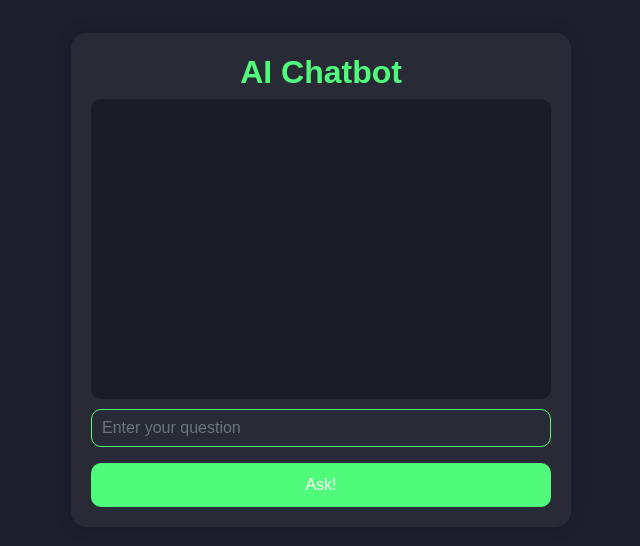
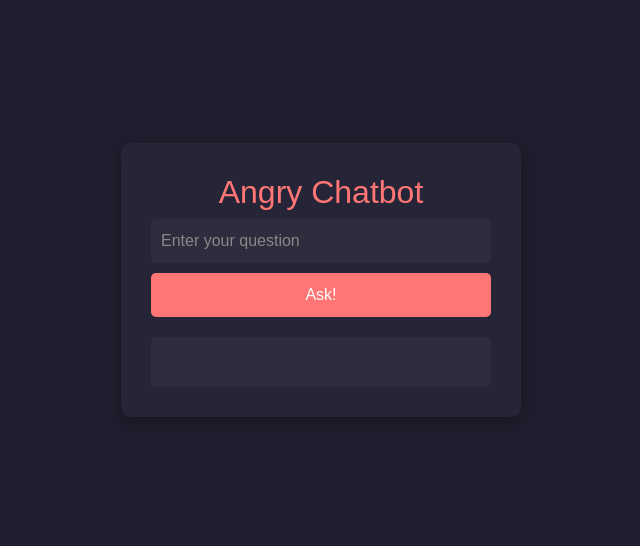
Before and after one commit to ILikeToCode-dev/SchoolBot, a plain HTML site: page index.html in a window 1280 px wide. Shown: the part 120-666 px from the top of the page, without its empty margins (319-959 px from the left). Drawn offline with nearby package versions, Linux system fonts and the light colour scheme.

Commit message:
Update index.html

```diff
--- a/index.html
+++ b/index.html
@@ -3,12 +3,14 @@
 <head>
     <meta charset="UTF-8">
     <meta name="viewport" content="width=device-width, initial-scale=1.0">
-    <title>WSP ChatBot</title>
+    <title>Angry Chatbot</title>
+
+    <!-- Bootstrap -->
     <link rel="stylesheet" href="https://cdnjs.cloudflare.com/ajax/libs/twitter-bootstrap/4.3.1/css/bootstrap.min.css">
     <script src="https://cdn.jsdelivr.net/npm/marked/marked.min.js"></script>
-    <link rel="icon" href="data:,">
+
+    <!-- Custom Styles -->
     <style>
-        /* Dark mode UI */
         body {
             background-color: #1e1e2e;
             color: white;
@@ -20,158 +22,104 @@
             margin: 0;
         }
         .chat-container {
-            width: 100%;
-            max-width: 500px;
-            background: #282a36;
-            padding: 20px;
-            border-radius: 15px;
-            box-shadow: 0px 0px 15px rgba(0, 0, 0, 0.2);
+            background: #252537;
+            padding: 30px;
+            border-radius: 10px;
+            box-shadow: 0px 4px 15px rgba(0, 0, 0, 0.3);
+            width: 400px;
+            text-align: center;
         }
         h2 {
-            text-align: center;
-            color: #50fa7b;
-            font-weight: bold;
+            color: #ff7675;
         }
-        .chat-box {
-            height: 300px;
-            overflow-y: auto;
+        input {
+            background: #2d2d3e;
+            border: none;
+            color: white;
             padding: 10px;
-            border-radius: 10px;
-            background: #1a1b26;
-            margin-bottom: 10px;
-            display: flex;
-            flex-direction: column;
+            width: 100%;
+            border-radius: 5px;
         }
-        .message {
+        input::placeholder {
+            color: #888;
+        }
+        button {
+            background: #ff7675;
+            color: white;
+            border: none;
             padding: 10px;
-            border-radius: 10px;
-            margin-bottom: 10px;
-            max-width: 80%;
-            animation: fadeIn 0.3s ease-in-out;
+            width: 100%;
+            margin-top: 10px;
+            border-radius: 5px;
+            transition: background 0.3s ease;
         }
-        .user-message {
-            background: #50fa7b;
-            color: black;
-            align-self: flex-end;
+        button:hover {
+            background: #e74c3c;
         }
-        .bot-message {
-            background: #44475a;
-            color: white;
-            align-self: flex-start;
+        #response {
+            background: #2d2d3e;
+            margin-top: 20px;
+            padding: 15px;
+            min-height: 50px;
+            border-radius: 5px;
+            transition: opacity 0.3s ease-in-out;
         }
-        /* Smooth fade-in effect */
-        @keyframes fadeIn {
-            from { opacity: 0; transform: translateY(5px); }
-            to { opacity: 1; transform: translateY(0); }
-        }
-        .typing {
-            font-style: italic;
-            color: #bbb;
-        }
-        /* Stylish input box */
-        .form-control {
-            background: #282a36;
-            color: white;
-            border: 1px solid #50fa7b;
-            border-radius: 10px;
-            padding: 10px;
-        }
-        .form-control:focus {
-            box-shadow: 0px 0px 10px #50fa7b;
-        }
-        /* Modern button style */
-        .btn-success {
-            background: #50fa7b;
-            border: none;
-            width: 100%;
-            padding: 10px;
-            font-size: 16px;
-            border-radius: 10px;
-            transition: 0.3s;
-        }
-        .btn-success:hover {
-            background: #40d67c;
+        .loading {
+            opacity: 0.5;
         }
     </style>
 </head>
 <body>
+
     <div class="chat-container">
-        <h2>AI Chatbot</h2>
-        <div class="chat-box" id="response"></div>
-        <div class="form-group">
-            <input type="text" class="form-control" id="userInput" placeholder="Enter your question">
-        </div>
-        <button class="btn btn-success" onclick="sendMessage()">Ask!</button>
+        <h2>Angry Chatbot</h2>
+        <input type="text" id="userInput" placeholder="Enter your question">
+        <button onclick="sendMessage()">Ask!</button>
+        <div id="response"></div>
     </div>
 
     <script>
         async function sendMessage() {
-            const inputField = document.getElementById('userInput');
+            const input = document.getElementById('userInput').value;
             const responseDiv = document.getElementById('response');
-            const userInput = inputField.value.trim();
-            if (!userInput) return;
 
-            // Add user message
-            const userMessage = document.createElement("div");
-            userMessage.className = "message user-message";
-            userMessage.textContent = userInput;
-            responseDiv.appendChild(userMessage);
+            if (!input) {
+                responseDiv.innerHTML = '⚠️ Please enter a message.';
+                return;
+            }
 
-            // Clear input field
-            inputField.value = "";
-
-            // Add typing indicator
-            const typingIndicator = document.createElement("div");
-            typingIndicator.className = "typing";
-            typingIndicator.textContent = "Bot is typing...";
-            responseDiv.appendChild(typingIndicator);
-
-            responseDiv.scrollTop = responseDiv.scrollHeight;
+            responseDiv.innerHTML = '⏳ Loading...';
+            responseDiv.classList.add('loading');
 
             try {
-                const response = await fetch("https://openrouter.ai/api/v1/chat/completions", {
-                    method: "POST",
+                const response = await fetch('https://openrouter.ai/api/v1/chat/completions', {
+                    method: 'POST',
                     headers: {
-                        Authorization: "Bearer YOUR_OPENROUTER_API_KEY",
-                        "HTTP-Referer": "https://www.sitename.com",
-                        "X-Title": "SiteName",
-                        "Content-Type": "application/json",
+                        Authorization: 'Bearer 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',
+                        'HTTP-Referer': 'https://www.sitename.com',
+                        'X-Title': 'SiteName',
+                        'Content-Type': 'application/json',
                     },
                     body: JSON.stringify({
-                        model: "deepseek/deepseek-r1:free",
-                        messages: [{ role: "user", content: userInput }],
+                        model: 'deepseek/deepseek-r1:free',
+                        messages: [{ role: 'user', content: input }],
                     }),
                 });
 
-                if (!response.ok) {
-                    throw new Error(`HTTP error! Status: ${response.status}`);
-                }
+                const data = await response.json();
+                console.log(data);
 
-                const data = await response.json();
-                if (!data.choices || !data.choices[0] || !data.choices[0].message) {
-                    throw new Error("Invalid API response format.");
-                }
+                responseDiv.classList.remove('loading');
 
-                // Remove typing indicator
-                responseDiv.removeChild(typingIndicator);
-
-                // Add bot message
-                const botMessage = document.createElement("div");
-                botMessage.className = "message bot-message";
-                botMessage.innerHTML = marked.parse(data.choices[0].message.content);
-                responseDiv.appendChild(botMessage);
-                responseDiv.scrollTop = responseDiv.scrollHeight;
+                const markdownText = data.choices?.[0]?.message?.content || 'No response received.';
+                responseDiv.innerHTML = marked.parse(markdownText);
 
             } catch (error) {
-                console.error("Fetch error:", error);
-                responseDiv.removeChild(typingIndicator);
-
-                const errorMessage = document.createElement("div");
-                errorMessage.className = "message bot-message";
-                errorMessage.textContent = "Error: " + error.message;
-                responseDiv.appendChild(errorMessage);
+                responseDiv.classList.remove('loading');
+                responseDiv.innerHTML = '❌ Error: ' + error.message;
             }
         }
     </script>
+
 </body>
 </html>
```
